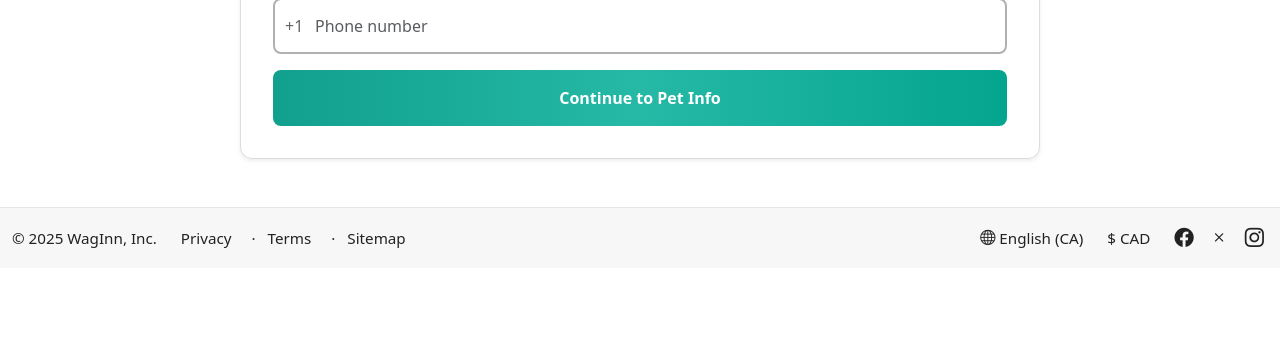
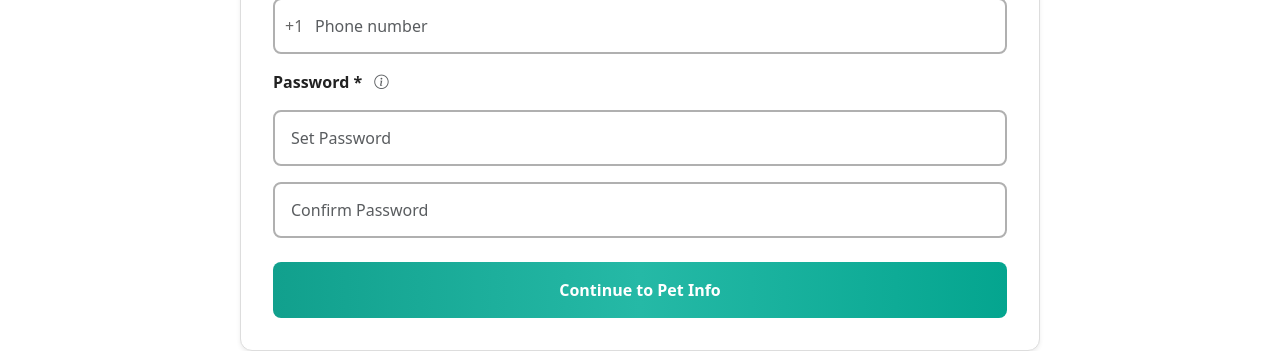
Before and after one commit to deepali-kadway/WagInn-Capstone-Project, an Angular app in the folder WagInn-Project/: page /userRegistration in a window 1280 px wide. Shown: the part 834-1185 px from the top of the page. Before the commit the page ends 1102 px from the top, so only its background shows below. Built offline with nearby package versions, Linux system fonts and the light colour scheme; no server answers.

Commit message:
password input fields logic

```diff
--- a/WagInn-Project/src/app/components/userRegistration/user-registration-personal-info/user-registration-personal-info.css
+++ b/WagInn-Project/src/app/components/userRegistration/user-registration-personal-info/user-registration-personal-info.css
@@ -19,3 +19,13 @@
 .phone-input {
   padding-left: 40px !important;
 }
+
+/* Password info icon styling */
+.password-info-icon {
+  cursor: help;
+  font-size: 0.9rem;
+}
+
+.password-info-icon:hover {
+  color: #007bff !important;
+}
--- a/WagInn-Project/src/app/components/userRegistration/user-registration-personal-info/user-registration-personal-info.html
+++ b/WagInn-Project/src/app/components/userRegistration/user-registration-personal-info/user-registration-personal-info.html
@@ -177,6 +177,84 @@
               </div>
             </div>
 
+            <!-- Password Section -->
+            <div class="mb-4">
+              <label class="form-label section-label">
+                Password *
+                <i
+                  class="bi bi-info-circle ms-2 text-muted password-info-icon"
+                  title="Password must be exactly 8 characters with minimum: 1 lowercase letter, 1 uppercase letter, 1 number, and 1 special character"
+                ></i>
+              </label>
+              <div class="mb-3">
+                <input
+                  type="password"
+                  class="form-control custom-input"
+                  formControlName="passwordInput"
+                  placeholder="Set Password"
+                  required
+                />
+              </div>
+
+              <!-- Required validation (separate condition) -->
+              <div
+                class="validation-error"
+                *ngIf="passwordInput?.errors?.['required'] && passwordInput?.touched"
+              >
+                Password is required!
+              </div>
+
+              <!-- Format validation -->
+              <div
+                class="validation-error"
+                *ngIf="passwordInput?.errors?.['passwordFormat'] && passwordInput?.touched"
+              >
+                <div *ngIf="passwordInput?.errors?.['passwordFormat'].length">
+                  Password must be exactly 8 characters
+                </div>
+                <div
+                  *ngIf="passwordInput?.errors?.['passwordFormat'].lowercase"
+                >
+                  Password must contain lowercase letter
+                </div>
+                <div
+                  *ngIf="passwordInput?.errors?.['passwordFormat'].uppercase"
+                >
+                  Password must contain uppercase letter
+                </div>
+                <div *ngIf="passwordInput?.errors?.['passwordFormat'].number">
+                  Password must contain number
+                </div>
+                <div *ngIf="passwordInput?.errors?.['passwordFormat'].special">
+                  Password must contain special character
+                </div>
+              </div>
+
+              <div class="mb-3">
+                <input
+                  type="password"
+                  class="form-control custom-input"
+                  formControlName="confirmPassword"
+                  placeholder="Confirm Password"
+                  required
+                />
+              </div>
+            </div>
+            <div
+              class="validation-error"
+              *ngIf="confirmPassword?.errors?.['required'] && confirmPassword?.touched"
+            >
+              Confirm Password in required!
+            </div>
+
+            <div
+              class="validation-error"
+              *ngIf="userRegistrationForm.errors?.['passwordMismatch'] &&
+            (passwordInput?.touched || confirmPassword?.touched)"
+            >
+              Passwords do not match
+            </div>
+
             <!-- Navigation Buttons -->
             <div class="d-grid">
               <button
--- a/WagInn-Project/src/app/components/userRegistration/user-registration-personal-info/user-registration-personal-info.ts
+++ b/WagInn-Project/src/app/components/userRegistration/user-registration-personal-info/user-registration-personal-info.ts
@@ -1,5 +1,11 @@
 import { Component } from '@angular/core';
-import { FormBuilder, FormGroup, Validators } from '@angular/forms';
+import {
+  AbstractControl,
+  FormBuilder,
+  FormGroup,
+  ValidationErrors,
+  Validators,
+} from '@angular/forms';
 import { Router } from '@angular/router';
 import { UserRegistrationService } from '../../../services/userRegistration_Service/user-registration-service';
 
@@ -56,6 +62,12 @@ export class UserRegistrationPersonalInfo {
   get phone() {
     return this.userRegistrationForm.get('phone');
   }
+  get passwordInput() {
+    return this.userRegistrationForm.get('passwordInput');
+  }
+  get confirmPassword() {
+    return this.userRegistrationForm.get('confirmPassword');
+  }
 
   constructor(
     private fb: FormBuilder,
@@ -69,7 +81,8 @@ export class UserRegistrationPersonalInfo {
       this.years.push(y);
     }
 
-    this.userRegistrationForm = this.fb.group({
+    this.userRegistrationForm = this.fb.group(
+      {
         firstName: ['', [Validators.required, Validators.minLength(2)]],
         lastName: ['', [Validators.required, Validators.minLength(2)]],
         birthMonth: ['', Validators.required],
@@ -77,7 +90,57 @@ export class UserRegistrationPersonalInfo {
         birthYear: ['', Validators.required],
         email: ['', [Validators.required, Validators.email]],
         phone: ['', [Validators.required, Validators.pattern(/^[0-9]{10}$/)]],
-    });
+        passwordInput: [
+          '',
+          [Validators.required, this.passwordFormatValidator],
+        ],
+        confirmPassword: ['', Validators.required],
+      },
+      { validators: this.passwordMatchValidator }
+    );
+  }
+
+  //Password Validator
+  passwordFormatValidator(control: AbstractControl): ValidationErrors | null {
+    const password = control.value;
+    if (!password) return null; // Let required validator handle empty
+
+    //each validation adds a property in errors object {} if it fails
+    const errors: any = {};
+
+    //check length (min 8 characters)
+    if (password.length <= 8) {
+      errors.length = true;
+    }
+
+    //check for at least one lowercase letter
+    if (!/[a-z]/.test(password)) {
+      errors.lowercase = true;
+    }
+
+    //check for at least one upper case
+    if (!/[A-Z]/.test(password)) {
+      errors.uppercase = true;
+    }
+
+    // Check for at least one number
+    if (!/[0-9]/.test(password)) {
+      errors.number = true;
+    }
+
+    // Check for at least one special character
+    if (!/[!@#$%^&*()_+\-=\[\]{};':"\\|,.<>\/?]/.test(password)) {
+      errors.special = true;
+    }
+
+    // checks how many validation errors exists in total
+    return Object.keys(errors).length ? { passwordFormat: errors } : null;
+  }
+
+  passwordMatchValidator(group: AbstractControl): ValidationErrors | null {
+    const password = group.get('passwordInput')?.value;
+    const confirmPassword = group.get('confirmPassword')?.value;
+    return password === confirmPassword ? null : { passwordMismatch: true };
   }
 
   nextStep() {
@@ -86,12 +149,23 @@ export class UserRegistrationPersonalInfo {
       const formData = { ...this.userRegistrationForm.value };
       formData.phone = '+1' + formData.phone;
 
-      this.service.updatePersonalInfo(formData);
+      const payload = {
+        firstName: formData.firstName,
+        lastName: formData.lastName,
+        birthMonth: formData.birthMonth,
+        birthDay: formData.birthDay,
+        birthYear: formData.birthYear,
+        email: formData.email,
+        phone: formData.phone,
+        passwordInput: formData.passwordInput,
+      };
+
+      this.service.updatePersonalInfo(payload);
       this.router.navigate(['userPetInfo']);
     } else {
       Object.keys(this.userRegistrationForm.controls).forEach((key) => {
         const control = this.userRegistrationForm.get(key);
-        control?.markAsTouched;
+        control?.markAsTouched();
       });
     }
   }
--- a/WagInn-Project/src/app/components/userRegistration/user-registration-pet-info/user-registration-pet-info.ts
+++ b/WagInn-Project/src/app/components/userRegistration/user-registration-pet-info/user-registration-pet-info.ts
@@ -4,8 +4,9 @@ import { Component } from '@angular/core';
   selector: 'app-user-registration-pet-info',
   standalone: false,
   templateUrl: './user-registration-pet-info.html',
-  styleUrl: './user-registration-pet-info.css'
+  styleUrls: [
+    './user-registration-pet-info.css',
+    '../shared/userRegistration-shared.css',
+  ],
 })
-export class UserRegistrationPetInfo {
-
-}
+export class UserRegistrationPetInfo {}
--- a/WagInn-Project/src/app/model/userRegistration.interface.ts
+++ b/WagInn-Project/src/app/model/userRegistration.interface.ts
@@ -7,5 +7,6 @@ export interface UserRegistrationData {
     birthYear: string;
     email: string;
     phone: string;
+    passwordInput: string;
   };
 }
```
Lines whose indentation alone changed are shown as unchanged.
